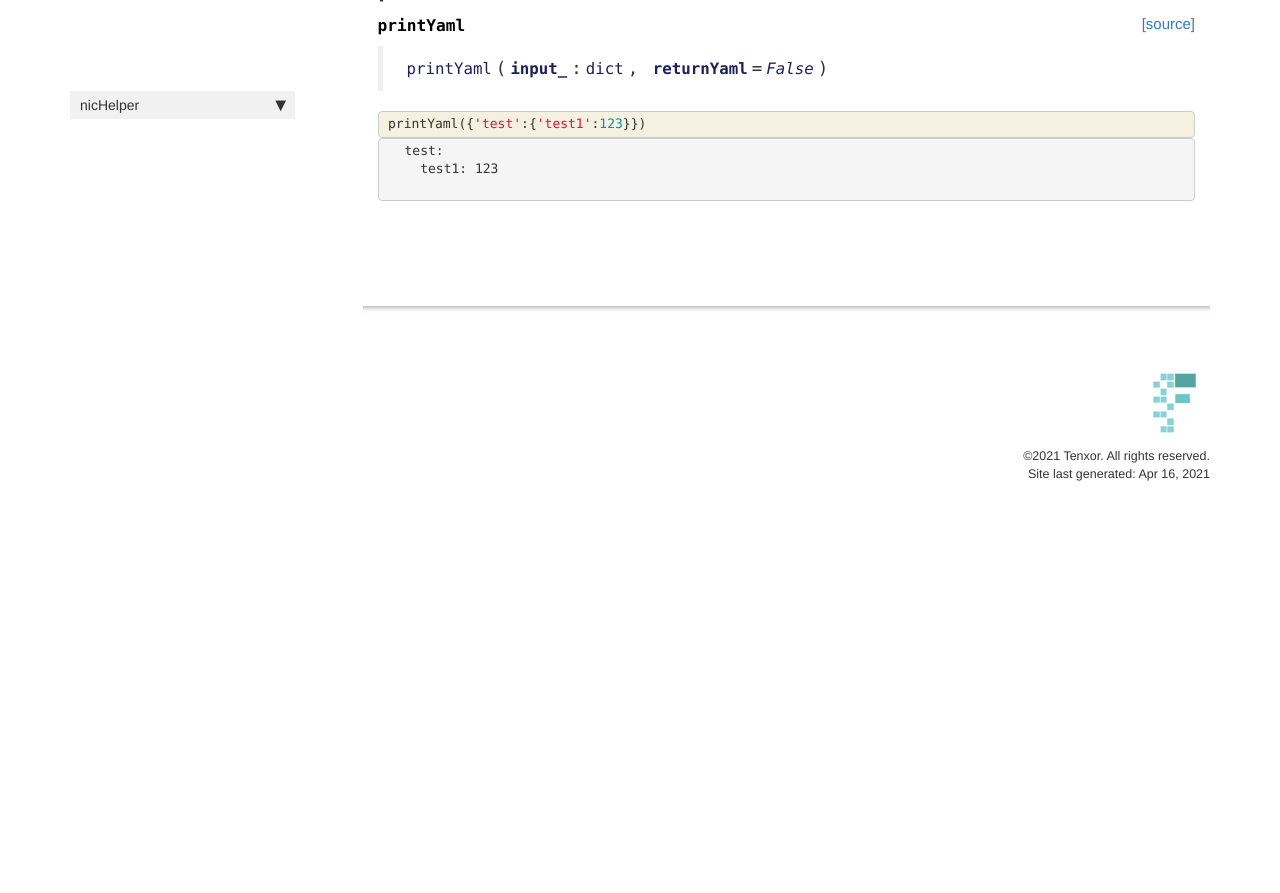
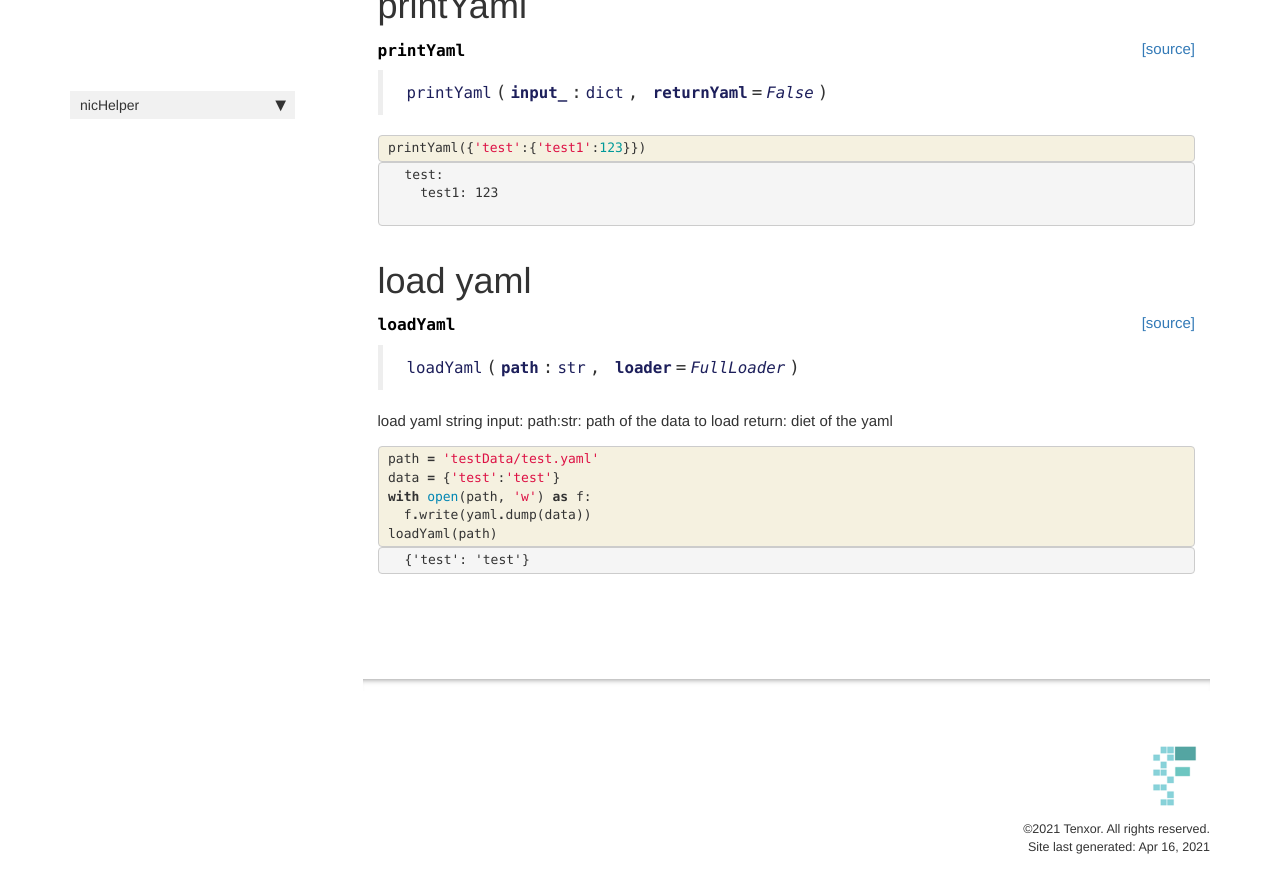
Before and after one commit to thanakijwanavit/nicHelper, a Jekyll site: the page built from docs/dictUtil.html, in a window 1280 px wide and 900 px high, scrolled down 2804 px. Shown: the top 893 px of the window. Built offline with Jekyll 4.4.1, drawn with Linux system fonts in a browser that asks for light colours; nearby versions of some CDN libraries; comment, search, counter and statistics services are not loaded; before the commit the page ends 3338 px from its top, so only the background shows below that; some of the changed text lies outside the part shown.

Commit message:
addd read yaml

```diff
--- a/docs/dictUtil.html
+++ b/docs/dictUtil.html
@@ -311,7 +311,7 @@ False
 
 
 <div class="output_markdown rendered_html output_subarea ">
-<h4 id="hashDict" class="doc_header"><code>hashDict</code><a href="https://github.com/thanakijwanavit/nicHelper/tree/master/nicHelper/dictUtil.py#L41" class="source_link" style="float:right">[source]</a></h4><blockquote><p><code>hashDict</code>(<strong><code>data</code></strong>:<code>dict</code>, <strong><code>hasher</code></strong>=<em><code>&lt;sha1 HASH object @ 0x7f1cf80c6df0&gt;</code></em>, <strong><code>encoder</code></strong>=<em><code>dumps</code></em>)</p>
+<h4 id="hashDict" class="doc_header"><code>hashDict</code><a href="https://github.com/thanakijwanavit/nicHelper/tree/master/nicHelper/dictUtil.py#L41" class="source_link" style="float:right">[source]</a></h4><blockquote><p><code>hashDict</code>(<strong><code>data</code></strong>:<code>dict</code>, <strong><code>hasher</code></strong>=<em><code>&lt;sha1 HASH object @ 0x7f7e3165cdf0&gt;</code></em>, <strong><code>encoder</code></strong>=<em><code>dumps</code></em>)</p>
 </blockquote>
 
 </div>
@@ -707,4 +707,83 @@ type: object
 </div>
     {% endraw %}
 
+<div class="cell border-box-sizing text_cell rendered"><div class="inner_cell">
+<div class="text_cell_render border-box-sizing rendered_html">
+<h1 id="load-yaml">load yaml<a class="anchor-link" href="#load-yaml"> </a></h1>
 </div>
+</div>
+</div>
+    {% raw %}
+
+<div class="cell border-box-sizing code_cell rendered">
+
+<div class="output_wrapper">
+<div class="output">
+
+<div class="output_area">
+
+
+<div class="output_markdown rendered_html output_subarea ">
+<h4 id="loadYaml" class="doc_header"><code>loadYaml</code><a href="https://github.com/thanakijwanavit/nicHelper/tree/master/nicHelper/dictUtil.py#L97" class="source_link" style="float:right">[source]</a></h4><blockquote><p><code>loadYaml</code>(<strong><code>path</code></strong>:<code>str</code>, <strong><code>loader</code></strong>=<em><code>FullLoader</code></em>)</p>
+</blockquote>
+<p>load yaml string
+input:
+  path:str: path of the data to load
+return:
+  diet of the yaml</p>
+
+</div>
+
+</div>
+
+</div>
+</div>
+
+</div>
+    {% endraw %}
+
+    {% raw %}
+
+<div class="cell border-box-sizing code_cell rendered">
+
+</div>
+    {% endraw %}
+
+    {% raw %}
+
+<div class="cell border-box-sizing code_cell rendered">
+<div class="input">
+
+<div class="inner_cell">
+    <div class="input_area">
+<div class=" highlight hl-ipython3"><pre><span></span><span class="n">path</span> <span class="o">=</span> <span class="s1">&#39;testData/test.yaml&#39;</span>
+<span class="n">data</span> <span class="o">=</span> <span class="p">{</span><span class="s1">&#39;test&#39;</span><span class="p">:</span><span class="s1">&#39;test&#39;</span><span class="p">}</span>
+<span class="k">with</span> <span class="nb">open</span><span class="p">(</span><span class="n">path</span><span class="p">,</span> <span class="s1">&#39;w&#39;</span><span class="p">)</span> <span class="k">as</span> <span class="n">f</span><span class="p">:</span>
+  <span class="n">f</span><span class="o">.</span><span class="n">write</span><span class="p">(</span><span class="n">yaml</span><span class="o">.</span><span class="n">dump</span><span class="p">(</span><span class="n">data</span><span class="p">))</span>
+<span class="n">loadYaml</span><span class="p">(</span><span class="n">path</span><span class="p">)</span>
+</pre></div>
+
+    </div>
+</div>
+</div>
+
+<div class="output_wrapper">
+<div class="output">
+
+<div class="output_area">
+
+
+
+<div class="output_text output_subarea output_execute_result">
+<pre>{&#39;test&#39;: &#39;test&#39;}</pre>
+</div>
+
+</div>
+
+</div>
+</div>
+
+</div>
+    {% endraw %}
+
+</div>
--- a/nicHelper/__init__.py
+++ b/nicHelper/__init__.py
@@ -1 +1 @@
-__version__ = "0.0.55"
+__version__ = "0.0.57"
--- a/nicHelper/_nbdev.py
+++ b/nicHelper/_nbdev.py
@@ -21,6 +21,7 @@ index = {"imageFromS3": "Images.ipynb",
          "loadStringFromFile": "dictUtil.ipynb",
          "genSchema": "dictUtil.ipynb",
          "printYaml": "dictUtil.ipynb",
+         "loadYaml": "dictUtil.ipynb",
          "errorString": "exception.ipynb",
          "getDfHash": "pdUtils.ipynb",
          "saveLocalCache": "pdUtils.ipynb",
```
Also changed, not shown: docs/async.html (+4 -4 lines), nicHelper/dictUtil.py (+15 -1 lines), 3 other files.
